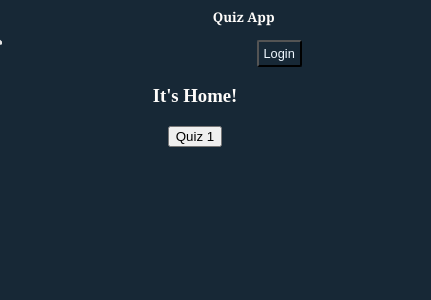
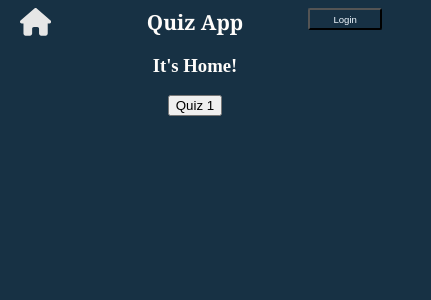
Before and after one commit to M3Mounish/Quiz-app-for-netlify, a React (Create React App) app: page / in a window 390 px wide. Shown: the top 300 px of the page, 431 px wide, since content can reach past the window. Built offline with nearby package versions, Linux system fonts and the light colour scheme.

Commit message:
added some responsiveness

```diff
--- a/src/components/Header.jsx
+++ b/src/components/Header.jsx
@@ -3,7 +3,7 @@ import React from 'react';
 function Header() {
     return (
         <div>
-            <h1>Quiz about computer hardware!</h1>
+            <h1 className="quiz-header">Quiz about computer hardware!</h1>
         </div>
     );
 }
--- a/src/styles/styles.css
+++ b/src/styles/styles.css
@@ -4,7 +4,7 @@ body {
     color: rgb(255, 253, 251);
 }
 
-h1 {
+.quiz-header {
     margin-top: 3rem;
     font-family: Cambria, Cochin, Georgia, Times, 'Times New Roman', serif;
 
@@ -274,9 +274,9 @@ header {
     left: 45%;
 }
 
-.loading-container {
-    /* padding: 0.3rem; */
-}
+/* .loading-container {
+     padding: 0.3rem;
+} */
 
 @keyframes spinner {
     0% {
@@ -304,14 +304,17 @@ header {
     animation: spinner 1.5s linear infinite;
 }
 
-@media only screen and (max-width: 720px) {
+@media only screen and (max-width: 33rem) {
+    body {
+        background-color: rgb(23, 49, 68);
+    }
+
     h2 {
         text-align: center;
         margin: auto;
         padding: 0;
-        font-size: smaller;
-        position: relative;
-        left: 13%;
+        font-size: 1.3rem;
+        /* left: 13%; */
     }
 
     .navbar {
@@ -319,16 +322,43 @@ header {
     }
 
     .home-logo {
-        position: relative;
-        min-width: 9%;
-        right: 50%;
-        margin-top: 0.13rem;
+        position: absolute;
+        min-width: 8%;
+        right: 87%;
+        /* margin-top: 0.13rem; */
+        top: 0.19rem;
+    }
 
+    .user-logo {
+        display: none;
     }
 
     .login-btn {
-        position: relative;
-        left: 18%;
+        position: absolute;
+        left: 79%;
+        top: 0.19rem;
+        padding: 0.23rem 0.3rem;
+        color: aliceblue;
+        border-radius: 0.13rem;
+        background-color: transparent;
+        display: inline-block;
+        min-width: 19%;
+        font-size: 0.6rem;
+    }
+
+    .profile-btn {
+        position: absolute;
+        left: 79%;
+        top: 3%;
+        margin-top: 0.3rem;
+        padding: 0.23rem 0.3rem;
+        color: aliceblue;
+        border-radius: 0.13rem;
+        background-color: transparent;
+        text-align: center;
+        display: inline-block;
+        min-width: 19%;
+        font-size: 0.8rem;
     }
 
     .input {
@@ -344,4 +374,22 @@ header {
         margin-bottom: 0.13rem;
     }
 
+    .quiz-header {
+        font-size: 1rem;
+    }
+
+    .quiz-box {
+        width: 80%;
+    }
+
+    .span {
+        position: relative;
+        left: 0;
+        bottom: 0;
+    }
+
+    .btn {
+        font-size: 0.9rem;
+    }
+
 }
```
Also changed, not shown: src/components/Login.jsx (+0 -11 lines).
